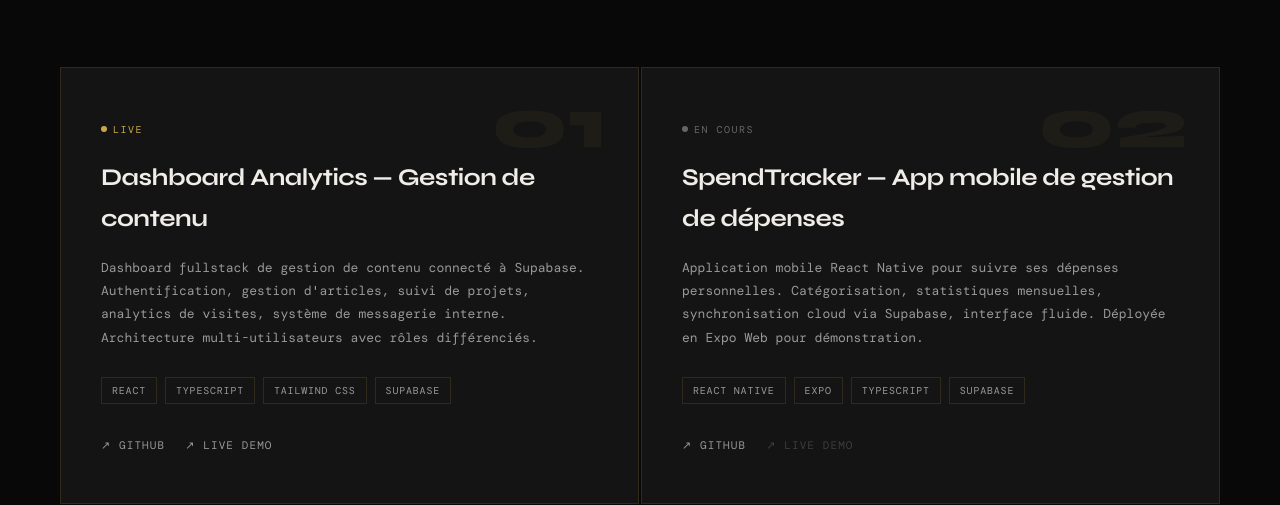
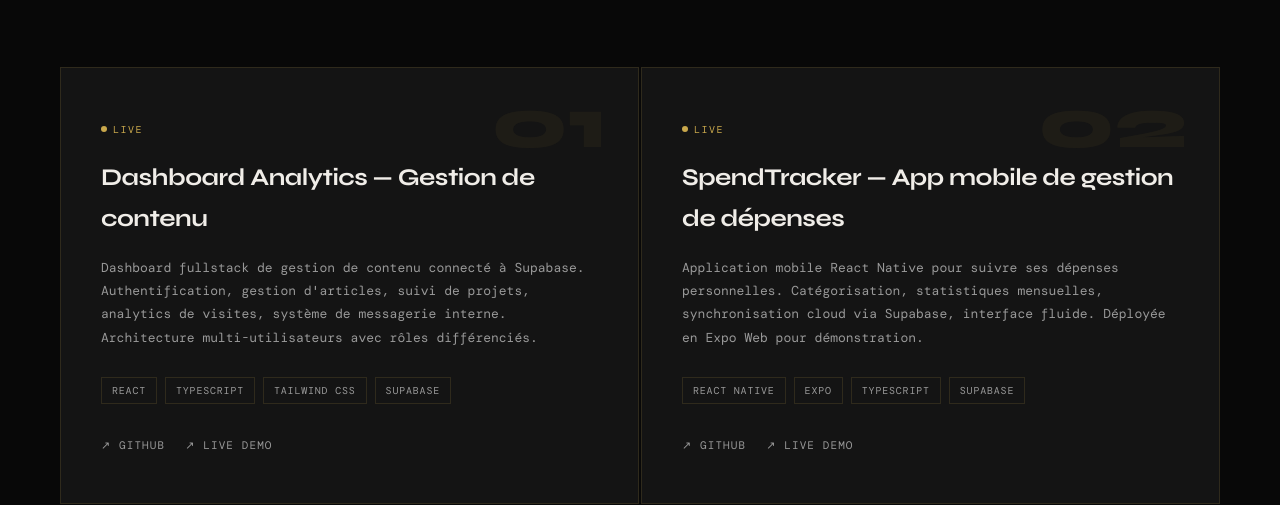
Before and after one commit to carlos-ky/portfolio, a Next.js app: page / in a window 1280 px wide. Shown: the part 2720-3225 px from the top of the page. Built offline with nearby package versions, Linux system fonts and the light colour scheme; a web font is replaced by a local one.

Commit message:
Spend Tracker Link Updated !

```diff
--- a/components/Projects.js
+++ b/components/Projects.js
@@ -13,13 +13,13 @@ const projects = [
   },
   {
     num: '02',
-    status: 'En cours',
-    live: false,
+    status: 'Live',
+    live: true,
     title: 'SpendTracker — App mobile de gestion de dépenses',
     desc: 'Application mobile React Native pour suivre ses dépenses personnelles. Catégorisation, statistiques mensuelles, synchronisation cloud via Supabase, interface fluide. Déployée en Expo Web pour démonstration.',
     stack: ['React Native', 'Expo', 'TypeScript', 'Supabase'],
-    github: 'https://github.com/carlos-ky',
-    demo: null
+    github: 'https://github.com/carlos-ky/spendtracker',
+    demo: 'https://spendtracker-alpha.vercel.app/'
   },
   {
     num: '03',
```
